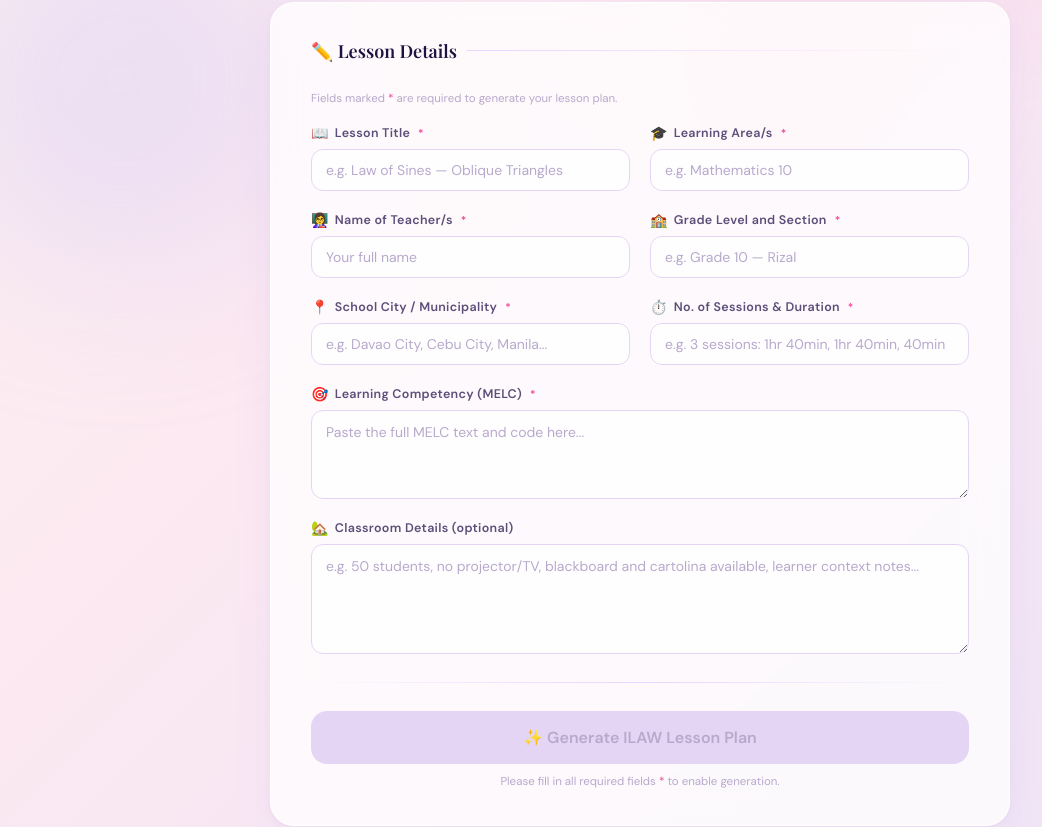
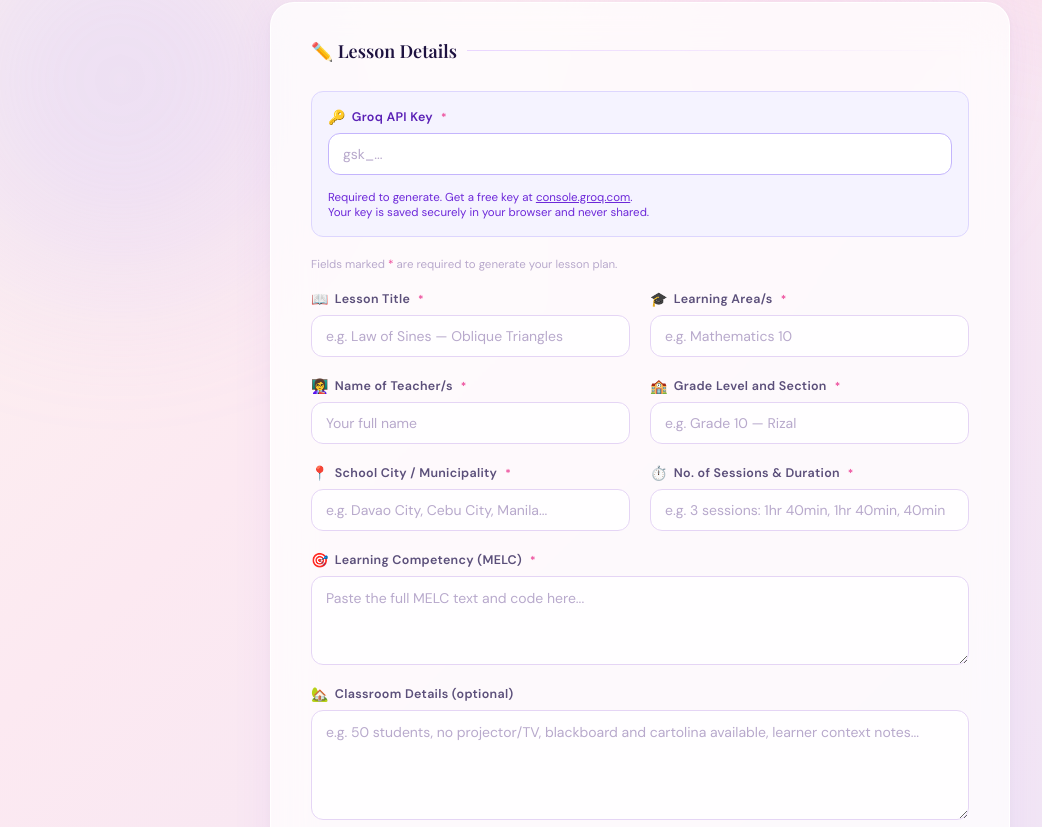
Before and after one commit to hazshermunjilul001-boop/ilaw, a Next.js app: page / in a window 1280 px wide. Shown: the part 420-1247 px from the top of the page, without its empty margins (0-1042 px from the left). Built offline with nearby package versions, Linux system fonts and the light colour scheme.

Commit message:
Implement BYOK strategy: Add API Key input and update AI routes

```diff
--- a/app/api/download/route.ts
+++ b/app/api/download/route.ts
@@ -12,6 +12,9 @@ export async function POST(req: Request) {
   try {
     const { content, teacherName, lessonName, learningArea, gradeSection, sessions } =
       await req.json();
+
+    // BYOK NOTE: This route does not need the API Key because it only handles file formatting (DOCX).
+    // The AI generation happens in the /api/generate routes before this one is called.
 
     if (!content) {
       return NextResponse.json({ error: 'No content provided' }, { status: 400 });
--- a/app/api/generate/assessment/route.ts
+++ b/app/api/generate/assessment/route.ts
@@ -11,7 +11,8 @@ import { callAI } from '../../../../lib/callAI';
 export async function POST(req: Request) {
   try {
     const body = await req.json();
-    const { lessonName, learningArea, teacherName, gradeSection, competency, sessions, classroomDetails, schoolCity } = body;
+    // ── CHANGE: Extract apiKey from the request body ───────────────────────
+    const { lessonName, learningArea, teacherName, gradeSection, competency, sessions, classroomDetails, schoolCity, apiKey } = body;
 
     const city = schoolCity?.trim() || 'their city';
     const isFilipino = /araling panlipunan|filipino|edukasyon sa pagpapakatao|esp|mapeh|mother tongue|mtb|epp/i.test(learningArea);
@@ -53,7 +54,7 @@ export async function POST(req: Request) {
 GRADE: ${gradeSection} | SESSIONS: ${sessions} | CITY: ${city}
 COMPETENCY: ${competency}
 CLASSROOM: ${classroomDetails}
-${noProjector ? 'NOTE: NO projector or TV — use board, chalk, cartolina, flashcards only.' : ''}`;
+ ${noProjector ? 'NOTE: NO projector or TV — use board, chalk, cartolina, flashcards only.' : ''}`;
 
     const systemPrompt = `You are an expert DepEd Philippines ILAW lesson plan writer. Always follow these rules:
 • Write in ${lang}
@@ -67,7 +68,7 @@ ${noProjector ? 'NOTE: NO projector or TV — use board, chalk, cartolina, flash
     const prompt = `Write SECTION D of an ILAW lesson plan. Output ONLY these 2 sections in order, fully written. Never skip any session.
 Each section key must be on its OWN line alone.
 
-${lessonHeader}
+ ${lessonHeader}
 
 FORMATIVE_ASSESSMENT
 Write a complete entry for EVERY session listed in SESSIONS above:
@@ -98,7 +99,9 @@ Write a complete entry for EVERY session listed in SESSIONS above:
 **${L.remediation}:** One targeted re-teaching activity for students who did not meet the session objectives.
 **${L.family}:** One concrete suggestion for how families can support learning at home related to this topic.`;
 
-    const content = await callAI(systemPrompt, prompt, 'D-ASSESSMENT');
+    // ── CHANGE: Pass the apiKey to the callAI function ──────────────────────────
+    const content = await callAI(systemPrompt, prompt, apiKey, 'D-ASSESSMENT');
+
     return NextResponse.json({ content });
   } catch (error: any) {
     console.error('ASSESSMENT ROUTE ERROR:', error?.message);
--- a/app/api/generate/flow/route.ts
+++ b/app/api/generate/flow/route.ts
@@ -11,7 +11,8 @@ import { callAI } from '../../../../lib/callAI';
 export async function POST(req: Request) {
   try {
     const body = await req.json();
-    const { lessonName, learningArea, teacherName, gradeSection, competency, sessions, classroomDetails, schoolCity } = body;
+    // ── CHANGE: Extract apiKey from the request body ───────────────────────
+    const { lessonName, learningArea, teacherName, gradeSection, competency, sessions, classroomDetails, schoolCity, apiKey } = body;
 
     const city = schoolCity?.trim() || 'their city';
     const isFilipino = /araling panlipunan|filipino|edukasyon sa pagpapakatao|esp|mapeh|mother tongue|mtb|epp/i.test(learningArea);
@@ -75,7 +76,7 @@ export async function POST(req: Request) {
 GRADE: ${gradeSection} | SESSIONS: ${sessions} | CITY: ${city}
 COMPETENCY: ${competency}
 CLASSROOM: ${classroomDetails}
-${noProjector ? 'NOTE: NO projector or TV — use board, chalk, cartolina, flashcards only.' : ''}`;
+ ${noProjector ? 'NOTE: NO projector or TV — use board, chalk, cartolina, flashcards only.' : ''}`;
 
     const systemPrompt = `You are an expert DepEd Philippines ILAW lesson plan writer. Always follow these rules:
 • Write in ${lang}
@@ -90,7 +91,7 @@ ${noProjector ? 'NOTE: NO projector or TV — use board, chalk, cartolina, flash
     const promptB = `Write SECTION B of an ILAW lesson plan. Output ONLY the PRE_LESSON section, fully written for EVERY session. Never skip any session.
 The section key PRE_LESSON must be on its OWN line alone.
 
-${lessonHeader}
+ ${lessonHeader}
 
 PRE_LESSON
 Write a complete entry for EVERY session listed in SESSIONS above. Use this exact structure for each:
@@ -109,7 +110,7 @@ Write a complete entry for EVERY session listed in SESSIONS above. Use this exac
     const promptC = `Write SECTION C of an ILAW lesson plan. Output ONLY these 3 sections in order, fully written. Never skip any session.
 Each section key must be on its OWN line alone.
 
-${lessonHeader}
+ ${lessonHeader}
 
 FLOW
 Write the complete lesson flow for EVERY session. For each session, design a coherent instructional sequence guided by these Learning Design Principles (DO 016 s.2026 Annex B):
@@ -148,9 +149,10 @@ OPPORTUNITIES_FOR_INTEGRATION
 **${L.values}:** • Identify 2 explicit moments where Filipino core values are actively reinforced.
 **${L.tech}:** • Detail 2 accessible digital tools with absolute URLs that enhance learning outside class.`;
 
-    // Run B and C in parallel — each is fast enough to fit within 60s together
-    const partB = await callAI(systemPrompt, promptB, 'B-PRELESSON');
-    const partC = await callAI(systemPrompt, promptC, 'C-FLOW');
+    // ── CHANGE: Pass apiKey to the callAI function for both parts ──────────
+    // Run B and C in parallel — each is fast enough to fit within 60s together.
+    const partB = await callAI(systemPrompt, promptB, apiKey, 'B-PRELESSON');
+    const partC = await callAI(systemPrompt, promptC, apiKey, 'C-FLOW');
 
     return NextResponse.json({ content: partB + '\n\n' + partC });
   } catch (error: any) {
--- a/app/api/generate/header/route.ts
+++ b/app/api/generate/header/route.ts
@@ -11,7 +11,8 @@ import { callAI } from '../../../../lib/callAI';
 export async function POST(req: Request) {
   try {
     const body = await req.json();
-    const { lessonName, learningArea, teacherName, gradeSection, competency, sessions, classroomDetails, schoolCity } = body;
+    // ── CHANGE: Extract apiKey from the request body ───────────────────────
+    const { lessonName, learningArea, teacherName, gradeSection, competency, sessions, classroomDetails, schoolCity, apiKey } = body;
 
     const city = schoolCity?.trim() || 'their city';
     const isFilipino = /araling panlipunan|filipino|edukasyon sa pagpapakatao|esp|mapeh|mother tongue|mtb|epp/i.test(learningArea);
@@ -43,7 +44,7 @@ export async function POST(req: Request) {
 GRADE: ${gradeSection} | SESSIONS: ${sessions} | CITY: ${city}
 COMPETENCY: ${competency}
 CLASSROOM: ${classroomDetails}
-${noProjector ? 'NOTE: NO projector or TV — use board, chalk, cartolina, flashcards only.' : ''}`;
+ ${noProjector ? 'NOTE: NO projector or TV — use board, chalk, cartolina, flashcards only.' : ''}`;
 
     const systemPrompt = `You are an expert DepEd Philippines ILAW lesson plan writer. Always follow these rules:
 • Write in ${lang}
@@ -58,13 +59,13 @@ ${noProjector ? 'NOTE: NO projector or TV — use board, chalk, cartolina, flash
     const prompt = `Write SECTION A of an ILAW lesson plan. Output ONLY these 5 sections in order, fully written, no placeholders.
 Each section key must be on its OWN line alone. Do not append a colon to the main section key lines.
 
-${lessonHeader}
+ ${lessonHeader}
 
 REFERENCES
 Write 4-6 real DepEd references — full author, year, title, publisher, ISBN where available, page numbers, MELC code.
 
 DECLARATION_AI
-${aiNote}
+ ${aiNote}
 
 LEARNING_COMPETENCY
 Full MELC text and code. Content Standard. Performance Standard.
@@ -82,7 +83,9 @@ LEARNER_CONTEXT
 **${L.barriers}:** • 5 specific learning barriers this topic typically causes
 **${L.support}:** • 5 concrete strategies, one matched to each barrier above`;
 
-    const content = await callAI(systemPrompt, prompt, 'A-HEADER');
+    // ── CHANGE: Pass the apiKey to the callAI function ──────────────────────────
+    const content = await callAI(systemPrompt, prompt, apiKey, 'A-HEADER');
+
     return NextResponse.json({ content });
   } catch (error: any) {
     console.error('HEADER ROUTE ERROR:', error?.message);
--- a/app/api/ppt/route.ts
+++ b/app/api/ppt/route.ts
@@ -30,7 +30,7 @@ function buildSessionPrompt(
   return `Here is a complete ILAW Lesson Plan. Transform Session ${sessionNum} of ${sessionCount} into student-facing PowerPoint slide content.
 
 LESSON PLAN CONTENT:
-${content.slice(0, 10000)}
+ ${content.slice(0, 10000)}
 
 Focus on Session ${sessionNum}. Output ONLY valid JSON for this single session object (no array wrapper, no lessonHook):
 {
@@ -101,7 +101,7 @@ function buildHookPrompt(content: string): string {
 {"lessonHook": "One surprising fact or question to open the presentation (max 25 words)"}
 
 LESSON PLAN CONTENT:
-${content.slice(0, 3000)}`;
+ ${content.slice(0, 3000)}`;
 }
 
 function parseJson<T>(raw: string, label: string): T | null {
@@ -121,7 +121,8 @@ function parseJson<T>(raw: string, label: string): T | null {
 
 export async function POST(req: Request) {
   try {
-    const { content, teacherName, lessonName, learningArea, gradeSection, sessions } =
+    // ── CHANGE: Extract apiKey from the request body ───────────────────────
+    const { content, teacherName, lessonName, learningArea, gradeSection, sessions, apiKey } =
       await req.json();
 
     if (!content) {
@@ -133,12 +134,14 @@ export async function POST(req: Request) {
     // ── Call AI in parallel: one hook call + one call per session ──────────
     console.log(`[PPT] Starting parallel AI calls: 1 hook + ${sessionCount} sessions`);
 
-    const hookPromise = callAI(SYSTEM, buildHookPrompt(content), 'PPT-HOOK', 200)
+    // ── CHANGE: Pass apiKey to the hook call ───────────────────────────────
+    const hookPromise = callAI(SYSTEM, buildHookPrompt(content), apiKey, 'PPT-HOOK', 200)
       .then(raw => parseJson<{ lessonHook: string }>(raw, 'hook'))
       .catch(() => null);
 
+    // ── CHANGE: Pass apiKey to the session loop calls ───────────────────────
     const sessionPromises = Array.from({ length: sessionCount }, (_, i) =>
-      callAI(SYSTEM, buildSessionPrompt(content, i + 1, sessionCount), `PPT-S${i + 1}`, 3000)
+      callAI(SYSTEM, buildSessionPrompt(content, i + 1, sessionCount), apiKey, `PPT-S${i + 1}`, 3000)
         .then(raw => parseJson<any>(raw, `session${i + 1}`))
         .catch(() => null),
     );
--- a/app/page.tsx
+++ b/app/page.tsx
@@ -1,5 +1,5 @@
 'use client';
-import { useState } from 'react';
+import { useState, useEffect } from 'react';
 
 export default function Home() {
   const [form, setForm] = useState({
@@ -12,6 +12,22 @@ export default function Home() {
     classroomDetails: '',
     schoolCity: '',
   });
+
+  // ── NEW: State for BYOK (Bring Your Own Key) ────────────────────────
+  const [apiKey, setApiKey] = useState('');
+
+  // Load API key from LocalStorage on page load so the teacher doesn't have to re-enter it
+  useEffect(() => {
+    const savedKey = localStorage.getItem('ilaw_groq_api_key');
+    if (savedKey) setApiKey(savedKey);
+  }, []);
+
+  const handleKeyChange = (e: React.ChangeEvent<HTMLInputElement>) => {
+    const val = e.target.value;
+    setApiKey(val);
+    localStorage.setItem('ilaw_groq_api_key', val); // Save to browser
+  };
+
   const [loading, setLoading] = useState(false);
   const [status, setStatus] = useState('');
   const [showDonation, setShowDonation] = useState(false);
@@ -31,8 +47,7 @@ export default function Home() {
   ];
   const [loadingMessage, setLoadingMessage] = useState(LOADING_MESSAGES[0]);
 
-  // REPLACE the handleGenerate function in page.tsx (lines 34–116) with this:
-
+  // ── UPDATED handleGenerate to send API Key ────────────────────────────
   const handleGenerate = async () => {
     setLoading(true);
     setStatus('generating');
@@ -43,11 +58,14 @@ export default function Home() {
     }, 7000);
 
     try {
-      // ── 3 sequential API calls — each fits within Vercel Hobby 60s limit ──
+      // Prepare payload including the API Key
+      const payload = { ...form, apiKey };
+
+      // ── 3 sequential API calls ──
       setLoadingMessage('🤖 Writing references, objectives, and learner context...');
-      const resA    = await fetch('/api/generate/header',     { method: 'POST', headers: { 'Content-Type': 'application/json' }, body: JSON.stringify(form) });
-      const resFlow = await fetch('/api/generate/flow',       { method: 'POST', headers: { 'Content-Type': 'application/json' }, body: JSON.stringify(form) });
-      const resD    = await fetch('/api/generate/assessment', { method: 'POST', headers: { 'Content-Type': 'application/json' }, body: JSON.stringify(form) });
+      const resA    = await fetch('/api/generate/header',     { method: 'POST', headers: { 'Content-Type': 'application/json' }, body: JSON.stringify(payload) });
+      const resFlow = await fetch('/api/generate/flow',       { method: 'POST', headers: { 'Content-Type': 'application/json' }, body: JSON.stringify(payload) });
+      const resD    = await fetch('/api/generate/assessment', { method: 'POST', headers: { 'Content-Type': 'application/json' }, body: JSON.stringify(payload) });
 
       // Parse all three responses
       async function parseRes(res: Response, label: string) {
@@ -122,9 +140,7 @@ export default function Home() {
     setTimeout(() => setCopied(false), 2000);
   };
 
-  // ── FIX #6: gradeSection and sessions are now required before the button activates.
-  // Both are mandatory header fields in Annex B of DO 016 s.2026, and sessions
-  // directly controls the reflection template row count in buildDocx.
+  // ── VALIDATION: Check if API Key is present too ────────────────────────
   const allFilled =
     form.lessonName &&
     form.learningArea &&
@@ -132,17 +148,10 @@ export default function Home() {
     form.gradeSection &&
     form.sessions &&
     form.competency &&
-    form.schoolCity;
+    form.schoolCity &&
+    apiKey; // <--- NEW CHECK: Require API Key
 
-  // ── Field definitions — labels match the header field names in buildDocx.ts ──
-  // lessonName   → "Lesson Title"        (was "Name of Lesson")
-  // learningArea → "Learning Area/s"     (unchanged)
-  // teacherName  → "Name of Teacher/s"   (was "Teacher's Name")
-  // gradeSection → "Grade Level and Section" (unchanged)
-  // sessions     → "No. of Sessions"     (unchanged, now required)
-  // schoolCity   → "School City / Municipality" (unchanged)
-  // competency   → "Learning Competency (MELC)" (unchanged)
-  // classroomDetails → optional context  (unchanged)
+  // ── Field definitions ──
   const fields = [
     {
       key: 'lessonName',
@@ -174,7 +183,7 @@ export default function Home() {
       placeholder: 'e.g. Grade 10 — Rizal',
       icon: '🏫',
       area: false,
-      required: true,   // FIX #6: now required
+      required: true,
     },
     {
       key: 'schoolCity',
@@ -190,7 +199,7 @@ export default function Home() {
       placeholder: 'e.g. 3 sessions: 1hr 40min, 1hr 40min, 40min',
       icon: '⏱️',
       area: false,
-      required: true,   // FIX #6: now required
+      required: true,
     },
     {
       key: 'competency',
@@ -433,6 +442,7 @@ export default function Home() {
           margin-top: 4px;
         }
         .req-note span { color: #ec4899; }
+        .req-note a { color: #6d28d9; text-decoration: underline; }
 
         .gen-wrap { margin-top: 28px; }
 
@@ -641,6 +651,26 @@ export default function Home() {
               ✏️ Lesson Details
             </div>
 
+            {/* ── NEW: API KEY INPUT ── */}
+            <div className="field-group field-full" style={{ marginBottom: 20, padding: 16, background: '#f5f3ff', borderRadius: 12, border: '1px solid #ddd6fe' }}>
+              <label className="field-label" style={{ color: '#5b21b6' }}>
+                <span className="icon">🔑</span>
+                Groq API Key <span className="req">*</span>
+              </label>
+              <input
+                type="password"
+                className="field-input"
+                placeholder="gsk_..."
+                value={apiKey}
+                onChange={handleKeyChange}
+                style={{ background: '#fff', borderColor: '#c4b5fd' }}
+              />
+              <p className="req-note" style={{ marginTop: 8, color: '#6d28d9' }}>
+                Required to generate. Get a free key at <a href="https://console.groq.com" target="_blank" rel="noreferrer">console.groq.com</a>. <br/>
+                Your key is saved securely in your browser and never shared.
+              </p>
+            </div>
+
             <p className="req-note" style={{ marginBottom: 18 }}>
               Fields marked <span>*</span> are required to generate your lesson plan.
             </p>
@@ -694,10 +724,9 @@ export default function Home() {
                 )}
               </button>
 
-              {/* FIX #6: Show a hint if the button is still disabled */}
               {!allFilled && !loading && (
                 <p className="req-note" style={{ marginTop: 10, textAlign: 'center' }}>
-                  Please fill in all required fields <span>*</span> to enable generation.
+                  Please fill in all required fields <span>*</span> and add your <span>API Key</span> to enable generation.
                 </p>
               )}
 
@@ -745,7 +774,7 @@ export default function Home() {
                     boxShadow: '0 8px 40px rgba(0,0,0,0.25)',
                   }}>
                     {/* Gold top accent */}
-                    <div style={{ background: 'linear-gradient(135deg, #1B5E20, #F9A825)', height: 6, borderRadius: '12px 12px 0 0', margin: '-32px -32px 24px -32px' }} />
+                    <div style={{ background: 'linear-gradient(135deg, #1B5E20, #F9A825)', height: 6, borderRadius: '12px 12px 0 0', margin: '-32px -32px 24px-32px' }} />
 
                     <div style={{ fontSize: 40, marginBottom: 8 }}>🙏</div>
                     <h2 style={{ color: '#1B5E20', fontSize: 20, fontWeight: 800, marginBottom: 8 }}>
@@ -791,6 +820,7 @@ export default function Home() {
                                 learningArea: form.learningArea,
                                 gradeSection: form.gradeSection,
                                 sessions: form.sessions,
+                                apiKey: apiKey, // <--- ADDED: Send key to PPT route
                               }),
                             });
                             if (!res.ok) {
@@ -839,6 +869,7 @@ export default function Home() {
                                 learningArea: form.learningArea,
                                 gradeSection: form.gradeSection,
                                 sessions: form.sessions,
+                                apiKey: apiKey, // <--- ADDED: Send key even if they don't donate
                               }),
                             });
                             if (!res.ok) {
--- a/lib/callAI.ts
+++ b/lib/callAI.ts
@@ -1,9 +1,10 @@
 // lib/callAI.ts
-// Optimized AI provider with Aggressive Truncation to prevent 413 errors.
+// Optimized for BYOK (Bring Your Own Key) strategy.
 import Groq from 'groq-sdk';
 
-// Automatically trim spaces from keys
-export const GROQ_KEYS = [
+// Server-side fallback keys.
+// These are ONLY used if the user does not provide their own key.
+export const SERVER_FALLBACK_KEYS = [
   process.env.GROQ_API_KEY,
   process.env.GROQ_API_KEY_2,
   process.env.GROQ_API_KEY_3,
@@ -13,18 +14,34 @@ export const GROQ_KEYS = [
   process.env.GROQ_API_KEY_7,
 ].map(k => k?.trim()).filter((k): k is string => !!k);
 
-// Gemini keys are temporarily disabled to prevent 404/429 errors shown in logs.
-// export const GEMINI_KEYS = [ ... ];
-
-console.log('[callAI] Module loaded. GROQ_KEYS:', GROQ_KEYS.length);
+console.log('[callAI] Module loaded. SERVER_FALLBACK_KEYS:', SERVER_FALLBACK_KEYS.length);
 
 export async function callAI(
   systemPrompt: string,
   userPrompt: string,
+  userApiKey: string, // <--- NEW: Accepts the key from the frontend
   callLabel: string,
   maxTok = 8192,
 ): Promise<string> {
-  // ── FIX 1: AGGRESSIVE TRUNCATION ────────────────────────────────────────
+
+  // ── STEP 1: BUILD KEY PRIORITY LIST ───────────────────────────────────────
+  // Priority 1: The User's Personal Key (Provided via UI)
+  // Priority 2: Server Keys (From .env file - Fallback only)
+  const keysToTry: string[] = [];
+
+  if (userApiKey && userApiKey.trim() !== '') {
+    keysToTry.push(userApiKey.trim());
+  }
+
+  if (SERVER_FALLBACK_KEYS.length > 0) {
+    keysToTry.push(...SERVER_FALLBACK_KEYS);
+  }
+
+  if (keysToTry.length === 0) {
+    throw new Error('CRITICAL: No API Key provided by user and no Server keys found.');
+  }
+
+  // ── STEP 2: AGGRESSIVE TRUNCATION ────────────────────────────────────────
   // The 413 error happens because the combined prompt is too big for the 8b model.
   // We cut the System Prompt to 1500 chars and User Prompt to 2500 chars.
   const MAX_SYSTEM_CHARS = 1500;
@@ -42,19 +59,19 @@ export async function callAI(
     safeUserPrompt = safeUserPrompt.slice(0, MAX_USER_CHARS) + "...";
   }
 
-  if (GROQ_KEYS.length === 0) {
-    throw new Error('CRITICAL: No Groq API Keys found. Please add GROQ_API_KEY to your environment variables.');
-  }
-
-  // ── FIX 2: SIMPLIFIED GROQ LOGIC ─────────────────────────────────────────
-  // We only try Groq now. Gemini/Cerebras were causing 404/429 errors in your logs.
+  // ── STEP 3: EXECUTE GENERATION ─────────────────────────────────────────────
   const models = ['llama-3.3-70b-versatile', 'llama-3.1-8b-instant'];
 
-  for (const apiKey of GROQ_KEYS) {
+  for (let i = 0; i < keysToTry.length; i++) {
+    const apiKey = keysToTry[i];
+    const isUserKey = (i === 0 && userApiKey);
+    const keySource = isUserKey ? "User Key" : "Server Backup Key";
+
     for (const model of models) {
       try {
+        console.log(`[${callLabel}] Trying ${model} via ${keySource} ...${apiKey.slice(-4)}`);
+
         const groqClient = new Groq({ apiKey });
-        console.log(`[${callLabel}] Attempting ${model} with key ending in ...${apiKey.slice(-4)}`);
 
         const completion = await groqClient.chat.completions.create({
           model,
@@ -68,34 +85,43 @@ export async function callAI(
 
         const content = completion.choices[0]?.message?.content;
         if (content) {
-          console.log(`[${callLabel}] SUCCESS via ${model}`);
+          console.log(`[${callLabel}] SUCCESS via ${model} (${keySource})`);
           return content;
         }
       } catch (err: any) {
         const status = err?.status;
         const message = err?.message;
 
-        // Handle specific errors
+        // STRATEGY: Handle errors based on type
+
+        // 1. Invalid Key (401): Don't retry other models with this bad key. Move to next key.
+        if (status === 401) {
+          console.warn(`[${callLabel}] Invalid Key (401) for ${keySource}. Discarding key.`);
+          break; // Break the model loop, proceed to next key in list
+        }
+
+        // 2. Rate Limit (429): Try the next model (e.g., 8b might be available when 70b is not).
         if (status === 429) {
-          console.warn(`[${callLabel}] Rate limit (429) hit for key ...${apiKey.slice(-4)}. Trying next key/model...`);
-          // Don't throw, just try the next key
+          console.warn(`[${callLabel}] Rate limit (429) on ${model}. Trying next model...`);
           continue;
         }
 
+        // 3. Payload Too Large (413): Try next model (70b handles context better than 8b).
         if (status === 413) {
-           console.error(`[${callLabel}] Payload too large (413) even after truncation. This is unusual.`);
-           // Try next model (maybe 70b handles it better) or throw
+           console.warn(`[${callLabel}] Payload too large (413) for ${model}. Trying next model...`);
            continue;
         }
 
+        // 4. Other Errors: Log and try next model
         console.error(`[${callLabel}] Error with ${model}:`, message);
+        continue;
       }
     }
   }
 
   // ── FINAL FALLBACK ────────────────────────────────────────────────────────
   throw new Error(
-    `Generation failed. All Groq keys are likely rate-limited (429) or invalid. ` +
-    `Please get a FREE personal key at https://console.groq.com and update your .env file.`
+    `Generation failed. Please check your API Key in settings. ` +
+    `If you are using your own key, it may be invalid or rate-limited.`
   );
 }
```
Also changed, not shown: 1 other file (tests, documents, lock files or other folders).
